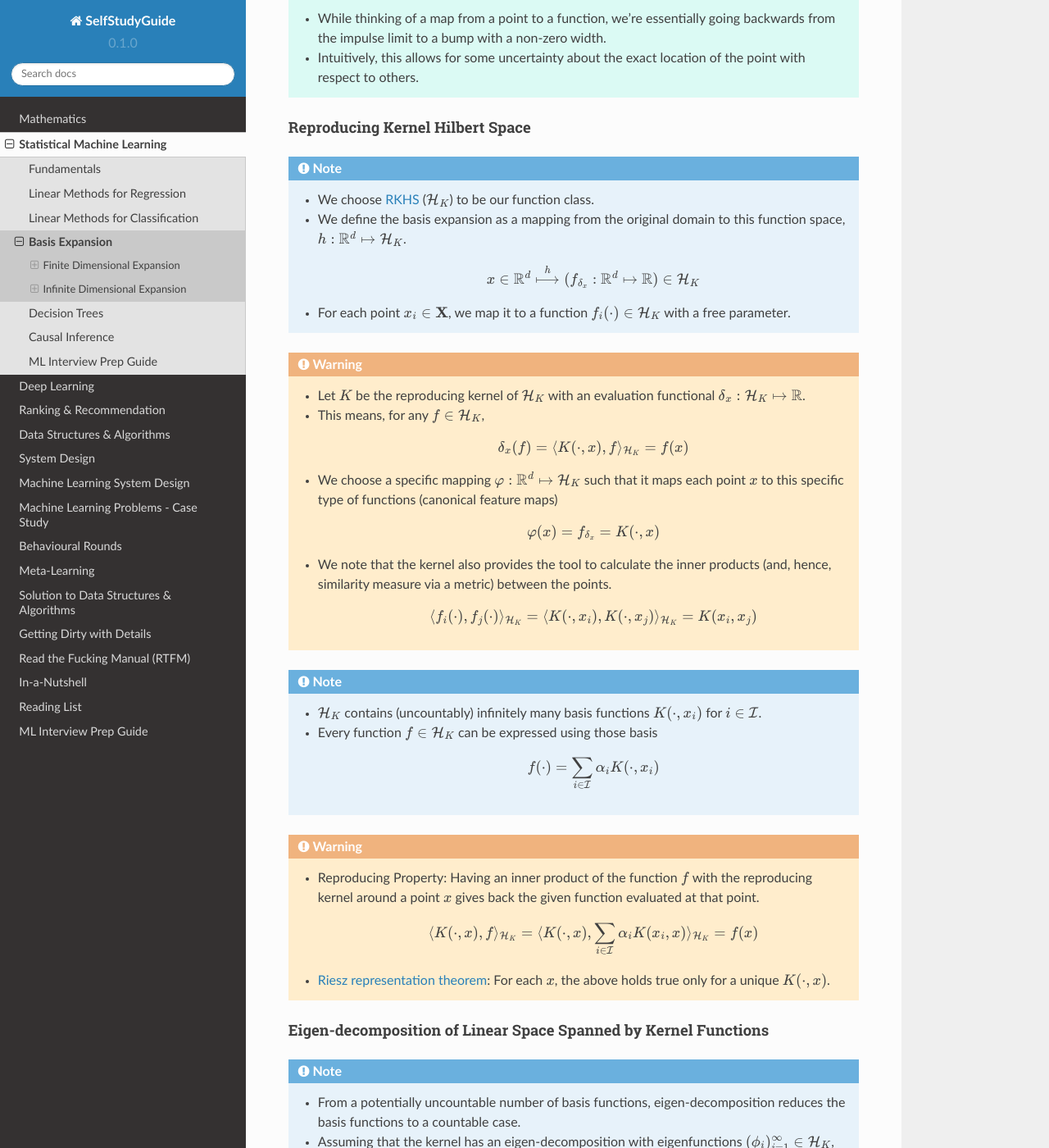
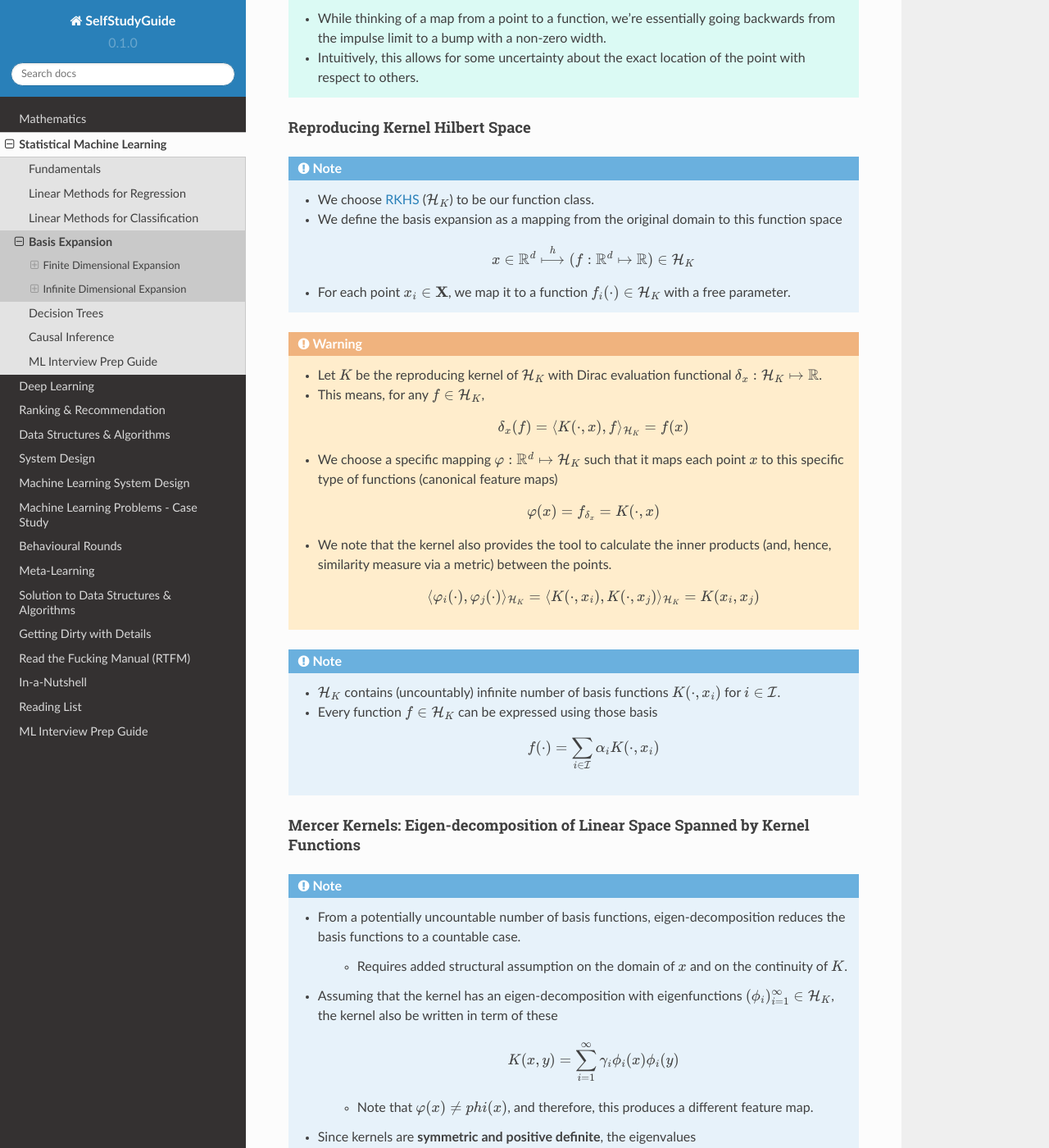
Before and after one commit to uselesstechjunks/leetcode, a Sphinx documentation site: the page built from docs/source/ml/basisexp.rst, in a window 1280 px wide and 1400 px high, scrolled down 5799 px. Shown: the whole window at 82% size. Built offline with Sphinx 7.4.7 and the Read the Docs theme 2.0.0, drawn with Linux system fonts in a browser that asks for light colours.

Commit message:
Update basisexp.rst

```diff
--- a/docs/source/ml/basisexp.rst
+++ b/docs/source/ml/basisexp.rst
@@ -181,13 +181,13 @@ Reproducing Kernel Hilbert Space
 ----------------------------------------------------------------------------------
 .. note::
 	* We choose `RKHS <https://en.wikipedia.org/wiki/Reproducing_kernel_Hilbert_space>`_ (:math:`\mathcal{H}_K`) to be our function class.
-	* We define the basis expansion as a mapping from the original domain to this function space, :math:`h:\mathbb{R}^d\mapsto\mathcal{H}_K`.
+	* We define the basis expansion as a mapping from the original domain to this function space
 
-		.. math:: x\in\mathbb{R}^d\overset{h}\longmapsto  (f_{\delta_x}:\mathbb{R}^d\mapsto\mathbb{R})\in\mathcal{H}_K
+		.. math:: x\in\mathbb{R}^d\overset{h}\longmapsto  (f:\mathbb{R}^d\mapsto\mathbb{R})\in\mathcal{H}_K
 	* For each point :math:`x_i\in\mathbf{X}`, we map it to a function :math:`f_i(\cdot)\in\mathcal{H}_K` with a free parameter.
 
 .. warning::
-	* Let :math:`K` be the reproducing kernel of :math:`\mathcal{H}_K` with an evaluation functional :math:`\delta_x:\mathcal{H}_K\mapsto\mathbb{R}`.
+	* Let :math:`K` be the reproducing kernel of :math:`\mathcal{H}_K` with Dirac evaluation functional :math:`\delta_x:\mathcal{H}_K\mapsto\mathbb{R}`.
 	* This means, for any :math:`f\in \mathcal{H}_K`,
 
 		.. math:: \delta_x(f)=\langle K(\cdot,x), f\rangle_{\mathcal{H}_K}=f(x)
@@ -196,27 +196,25 @@ Reproducing Kernel Hilbert Space
 		.. math:: \varphi(x)=f_{\delta_x}=K(\cdot,x)
 	* We note that the kernel also provides the tool to calculate the inner products (and, hence, similarity measure via a metric) between the points.
 
-		.. math:: \langle f_i(\cdot), f_j(\cdot)\rangle_{{\mathcal{H}}_K}=\langle K(\cdot,x_i), K(\cdot,x_j)\rangle_{{\mathcal{H}}_K}=K(x_i,x_j)
+		.. math:: \langle \varphi_i(\cdot), \varphi_j(\cdot)\rangle_{{\mathcal{H}}_K}=\langle K(\cdot,x_i), K(\cdot,x_j)\rangle_{{\mathcal{H}}_K}=K(x_i,x_j)
 
 .. note::
-	* :math:`\mathcal{H}_K` contains (uncountably) infinitely many basis functions :math:`K(\cdot,x_i)` for :math:`i\in\mathcal{I}`.
+	* :math:`\mathcal{H}_K` contains (uncountably) infinite number of basis functions :math:`K(\cdot,x_i)` for :math:`i\in\mathcal{I}`.
 	* Every function :math:`f\in\mathcal{H}_K` can be expressed using those basis
 
 		.. math:: f(\cdot)=\sum_{i\in\mathcal{I}}\alpha_i K(\cdot,x_i)
 
-.. warning::
-	* Reproducing Property: Having an inner product of the function :math:`f` with the reproducing kernel around a point :math:`x` gives back the given function evaluated at that point.
-
-		.. math:: \langle K(\cdot,x),f\rangle_{\mathcal{H}_K}=\langle K(\cdot,x),\sum_{i\in\mathcal{I}} \alpha_i K(x_i,x)\rangle_{\mathcal{H}_K}=f(x)
-	* `Riesz representation theorem <https://en.wikipedia.org/wiki/Riesz_representation_theorem>`_: For each :math:`x`, the above holds true only for a unique :math:`K(\cdot,x)`.
-
-Eigen-decomposition of Linear Space Spanned by Kernel Functions
+Mercer Kernels: Eigen-decomposition of Linear Space Spanned by Kernel Functions
 ----------------------------------------------------------------------------------
 .. note::
 	* From a potentially uncountable number of basis functions, eigen-decomposition reduces the basis functions to a countable case.
+
+		* Requires added structural assumption on the domain of :math:`x` and on the continuity of :math:`K`.
 	* Assuming that the kernel has an eigen-decomposition with eigenfunctions :math:`(\phi_i)_{i=1}^\infty\in\mathcal{H}_K`, the kernel also be written in term of these
 
 		.. math:: K(x,y)=\sum_{i=1}^\infty \gamma_i\phi_i(x)\phi_i(y)
+
+		* Note that :math:`\varphi(x)\neq phi(x)`, and therefore, this produces a different feature map.
 	* Since kernels are **symmetric and positive definite**, the eigenvalues
 
 		* are positive, i.e. :math:`\gamma_i\ge 0`, and
```
